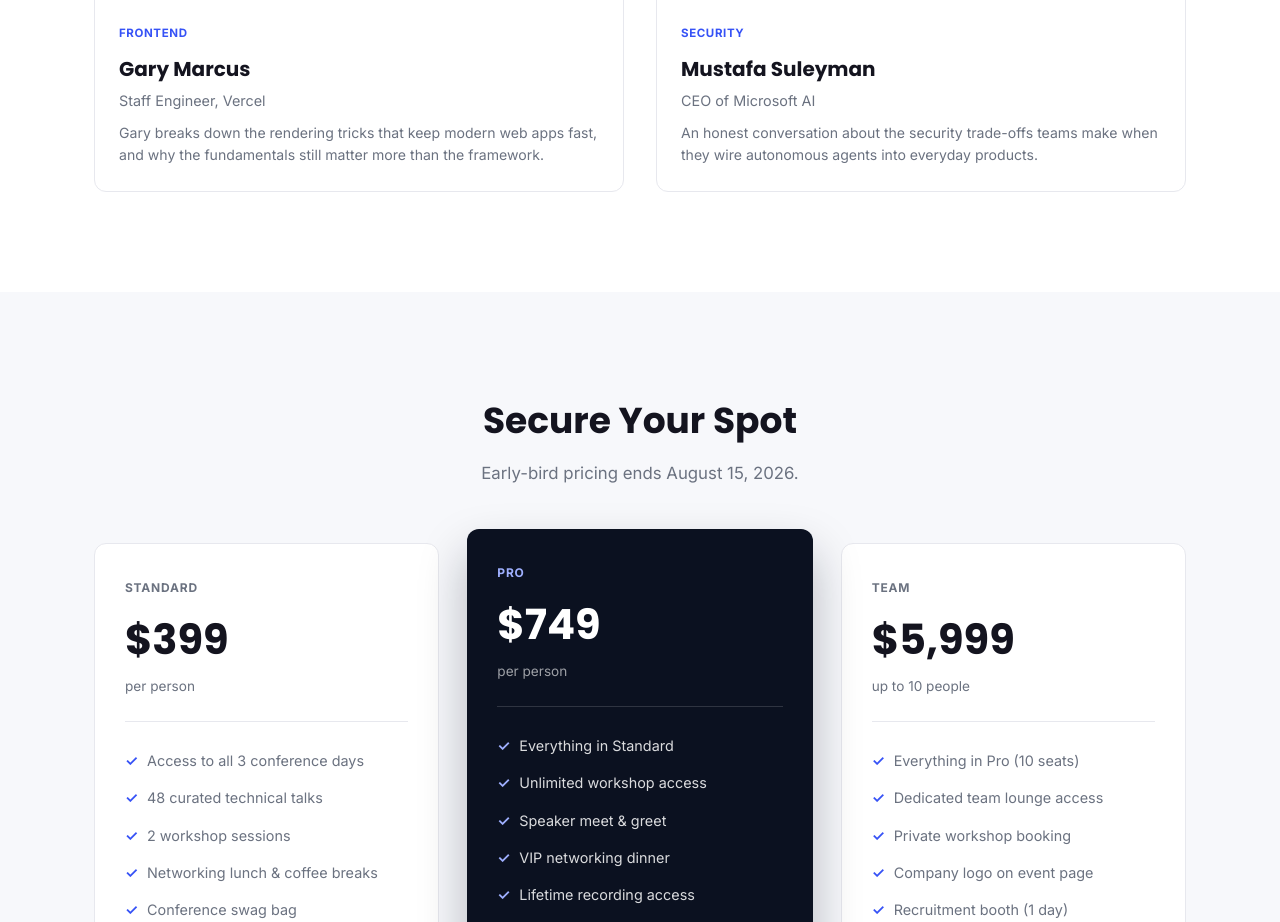
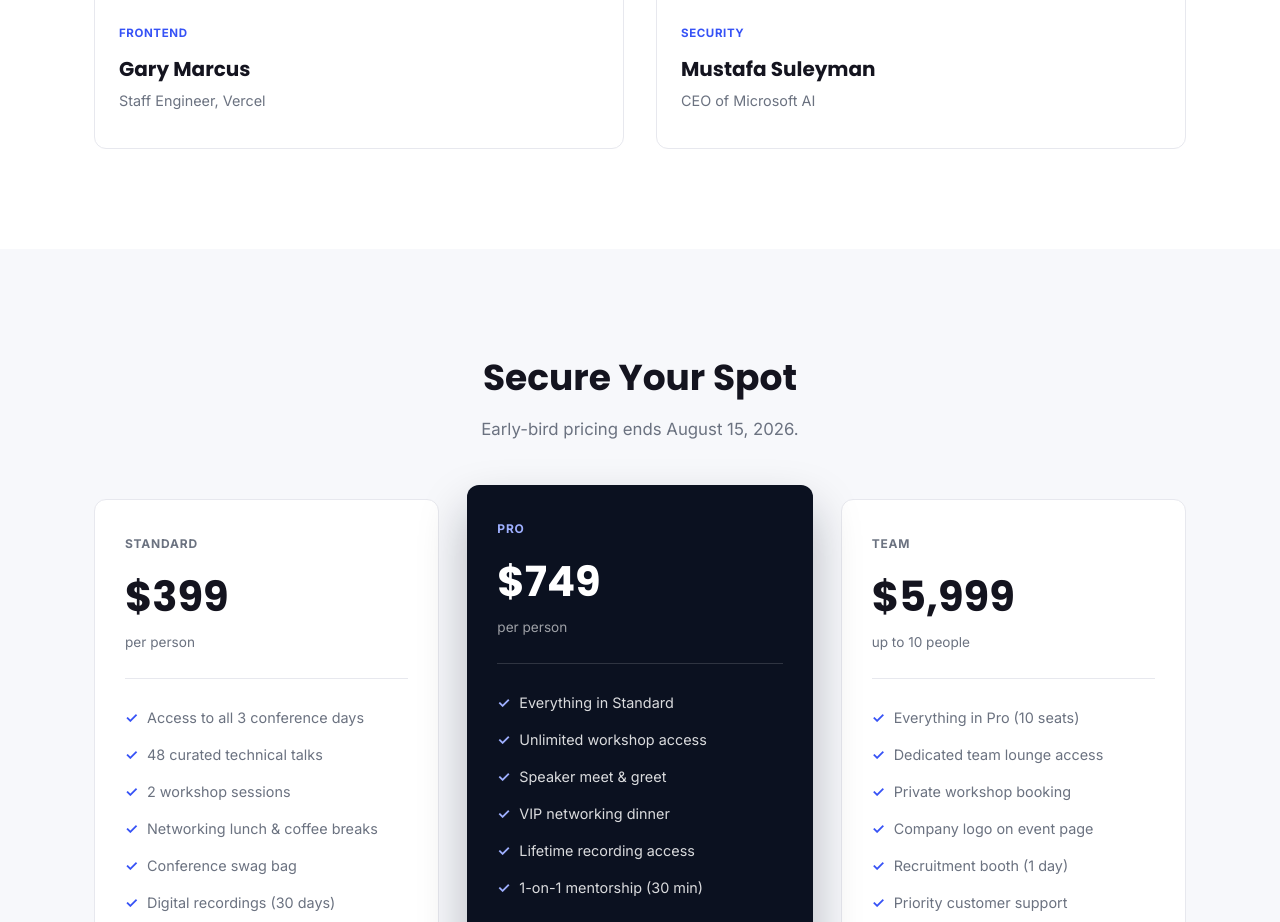
Before and after one commit to rezwankhandakar/Assignment-01-B-14-DevConf-2026, a plain HTML site: page index.html in a window 1280 px wide. Shown: the part 1707-2629 px from the top of the page. Drawn offline with Linux system fonts and the light colour scheme.

Commit message:
added a new update

```diff
--- a/index.html
+++ b/index.html
@@ -84,10 +84,7 @@
             <span class="speaker-tag">Frontend</span>
             <h3>Gary Marcus</h3>
             <p class="speaker-role">Staff Engineer, Vercel</p>
-            <p class="speaker-bio">
-              Gary breaks down the rendering tricks that keep modern web apps
-              fast, and why the fundamentals still matter more than the framework.
-            </p>
+
           </div>
         </article>
 
@@ -98,10 +95,7 @@
             <span class="speaker-tag">Security</span>
             <h3>Mustafa Suleyman</h3>
             <p class="speaker-role">CEO of Microsoft AI</p>
-            <p class="speaker-bio">
-              An honest conversation about the security trade-offs teams make
-              when they wire autonomous agents into everyday products.
-            </p>
+
           </div>
         </article>
 
```
